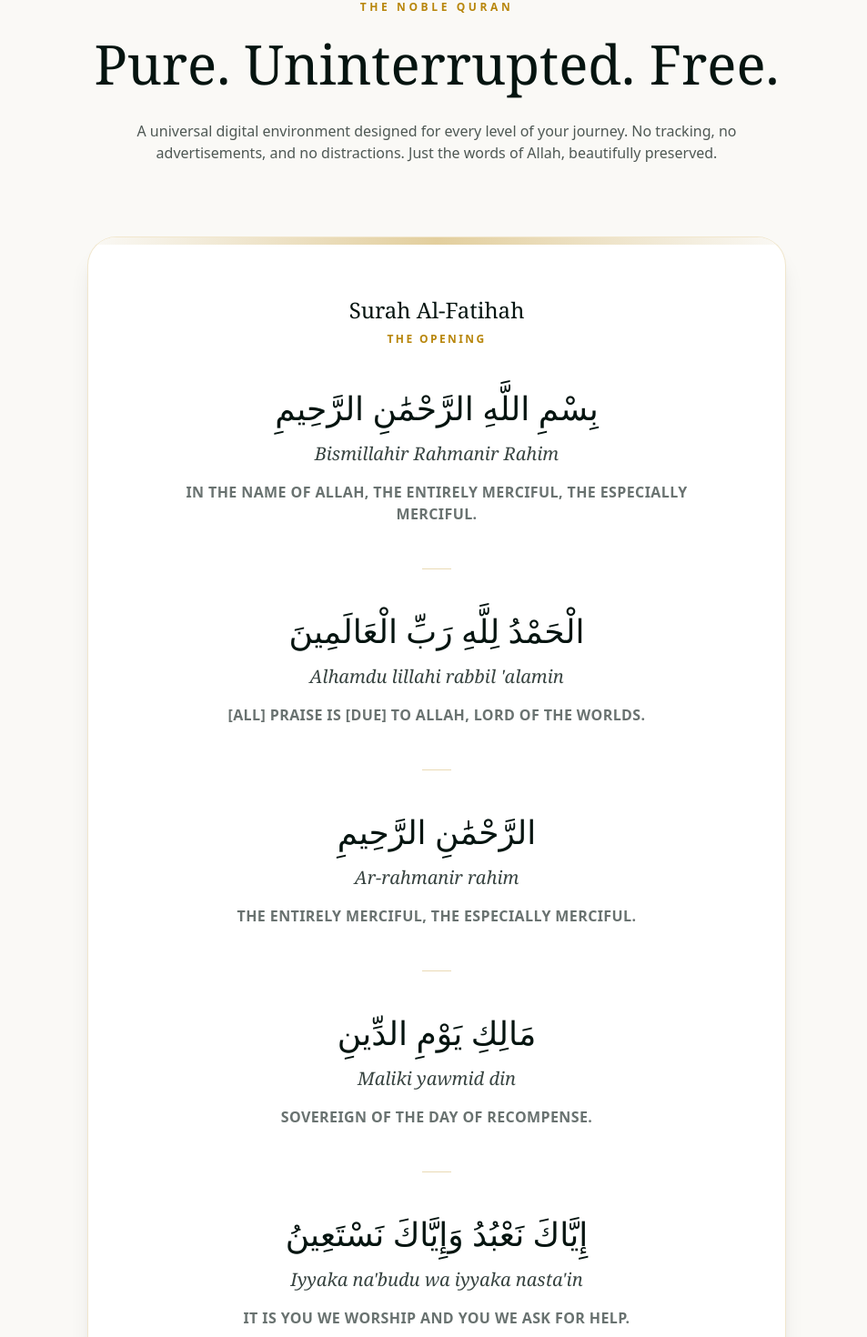
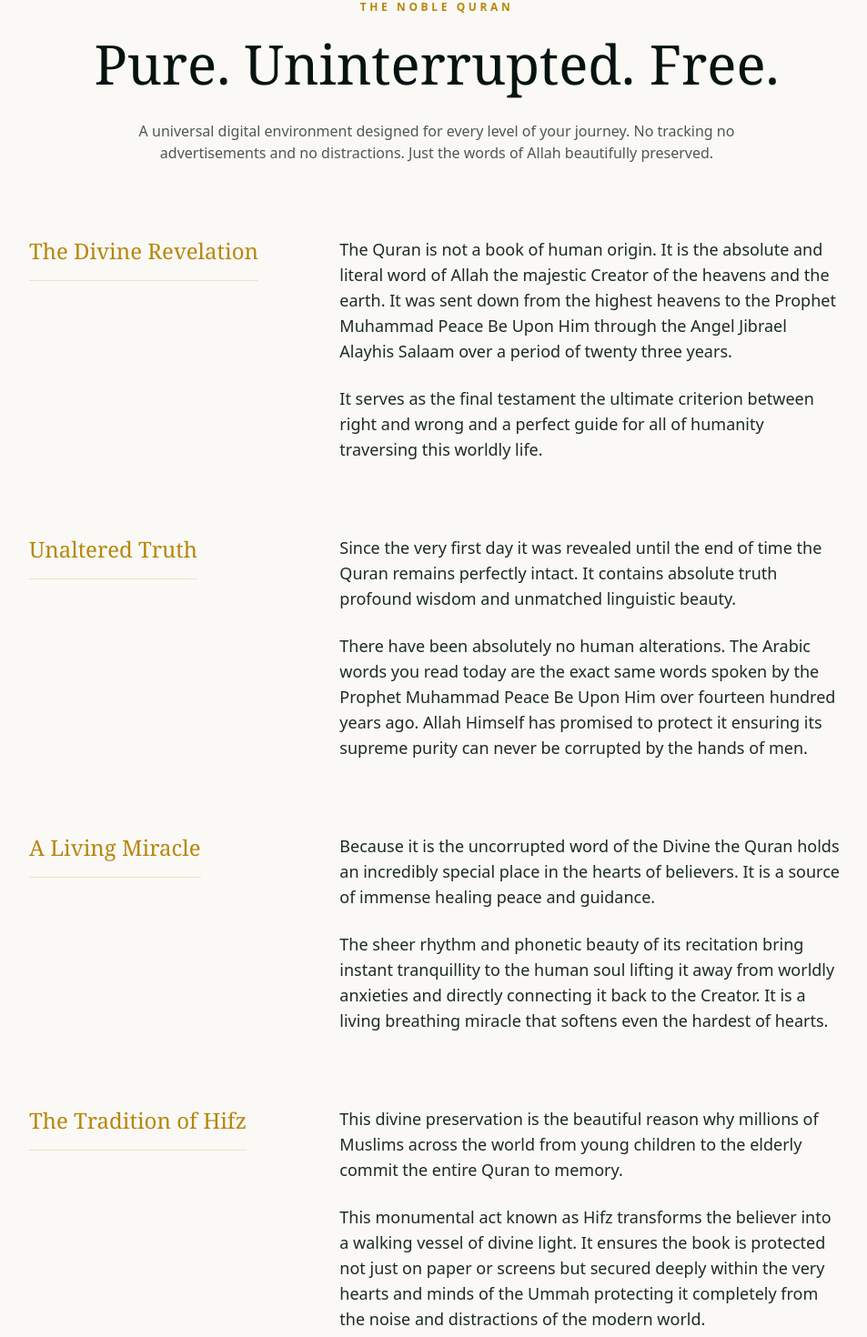
Before and after one commit to amanahco/amanah-web, a Next.js app: page /quran in a window 1280 px wide. Shown: the part 160-1630 px from the top of the page at 91% size, without its empty margins (160-1113 px from the left). Built offline with nearby package versions, Linux system fonts and the light colour scheme.

Commit message:
refactor(quran): enhance UI copy for the Quran Portal, improving clarity and readability by refining phrasing, updating section titles, and removing unnecessary punctuation

```diff
--- a/app/quran/page.tsx
+++ b/app/quran/page.tsx
@@ -1,9 +1,9 @@
 /**
- * UI: Amanah Web Storefront - The Quran Portal
- * Description: A universal, beginner-friendly sanctuary for reading and downloading the Quran.
+ * UI: Amanah Web Storefront The Quran Portal
+ * Description: A universal beginner friendly sanctuary for reading and downloading the Quran.
  * External download link implemented via Vercel Blob storage.
  * STRICT PROTOCOL APPLIED: UK English only. Pure Islamic terminology.
- * Amanah Collective Ltd ©️ 2026
+ * Amanah Collective Ltd ©️ 2026. All Rights Reserved.
  */
 
 import React from 'react';
@@ -27,17 +27,90 @@ export default function QuranPortal() {
           Pure. Uninterrupted. Free.
         </h1>
         <p className="max-w-2xl text-sm md:text-base text-[#051410]/70 leading-loose">
-          A universal digital environment designed for every level of your journey. No tracking, no advertisements, and no distractions. Just the words of Allah, beautifully preserved.
+          A universal digital environment designed for every level of your journey. No tracking no advertisements and no distractions. Just the words of Allah beautifully preserved.
         </p>
       </div>
 
-      {/* The Reading Gateway - Full Surah Al-Fatihah */}
+      {/* The Story of Revelation */}
+      <div className="w-full max-w-4xl flex flex-col gap-16 md:gap-20 mb-24 text-left">
+
+        {/* The Divine Revelation */}
+        <div className="flex flex-col md:flex-row gap-8 md:gap-16 items-start">
+          <div className="md:w-1/3">
+            <h3 className="text-2xl font-serif text-[#B8860B] border-b border-[#B8860B]/20 pb-4 inline-block">
+              The Divine Revelation
+            </h3>
+          </div>
+          <div className="md:w-2/3">
+            <p className="text-base md:text-lg leading-relaxed text-[#051410]/90 mb-6">
+              The Quran is not a book of human origin. It is the absolute and literal word of Allah the majestic Creator of the heavens and the earth. It was sent down from the highest heavens to the Prophet Muhammad Peace Be Upon Him through the Angel Jibrael Alayhis Salaam over a period of twenty three years.
+            </p>
+            <p className="text-base md:text-lg leading-relaxed text-[#051410]/90">
+              It serves as the final testament the ultimate criterion between right and wrong and a perfect guide for all of humanity traversing this worldly life.
+            </p>
+          </div>
+        </div>
+
+        {/* The Unaltered Truth */}
+        <div className="flex flex-col md:flex-row gap-8 md:gap-16 items-start">
+          <div className="md:w-1/3">
+            <h3 className="text-2xl font-serif text-[#B8860B] border-b border-[#B8860B]/20 pb-4 inline-block">
+              Unaltered Truth
+            </h3>
+          </div>
+          <div className="md:w-2/3">
+            <p className="text-base md:text-lg leading-relaxed text-[#051410]/90 mb-6">
+              Since the very first day it was revealed until the end of time the Quran remains perfectly intact. It contains absolute truth profound wisdom and unmatched linguistic beauty.
+            </p>
+            <p className="text-base md:text-lg leading-relaxed text-[#051410]/90">
+              There have been absolutely no human alterations. The Arabic words you read today are the exact same words spoken by the Prophet Muhammad Peace Be Upon Him over fourteen hundred years ago. Allah Himself has promised to protect it ensuring its supreme purity can never be corrupted by the hands of men.
+            </p>
+          </div>
+        </div>
+
+        {/* A Living Miracle */}
+        <div className="flex flex-col md:flex-row gap-8 md:gap-16 items-start">
+          <div className="md:w-1/3">
+            <h3 className="text-2xl font-serif text-[#B8860B] border-b border-[#B8860B]/20 pb-4 inline-block">
+              A Living Miracle
+            </h3>
+          </div>
+          <div className="md:w-2/3">
+            <p className="text-base md:text-lg leading-relaxed text-[#051410]/90 mb-6">
+              Because it is the uncorrupted word of the Divine the Quran holds an incredibly special place in the hearts of believers. It is a source of immense healing peace and guidance.
+            </p>
+            <p className="text-base md:text-lg leading-relaxed text-[#051410]/90">
+              The sheer rhythm and phonetic beauty of its recitation bring instant tranquillity to the human soul lifting it away from worldly anxieties and directly connecting it back to the Creator. It is a living breathing miracle that softens even the hardest of hearts.
+            </p>
+          </div>
+        </div>
+
+        {/* The Tradition of Hifz */}
+        <div className="flex flex-col md:flex-row gap-8 md:gap-16 items-start">
+          <div className="md:w-1/3">
+            <h3 className="text-2xl font-serif text-[#B8860B] border-b border-[#B8860B]/20 pb-4 inline-block">
+              The Tradition of Hifz
+            </h3>
+          </div>
+          <div className="md:w-2/3">
+            <p className="text-base md:text-lg leading-relaxed text-[#051410]/90 mb-6">
+              This divine preservation is the beautiful reason why millions of Muslims across the world from young children to the elderly commit the entire Quran to memory.
+            </p>
+            <p className="text-base md:text-lg leading-relaxed text-[#051410]/90">
+              This monumental act known as Hifz transforms the believer into a walking vessel of divine light. It ensures the book is protected not just on paper or screens but secured deeply within the very hearts and minds of the Ummah protecting it completely from the noise and distractions of the modern world.
+            </p>
+          </div>
+        </div>
+
+      </div>
+
+      {/* The Reading Gateway Surah Al Fatihah */}
       <div className="w-full max-w-3xl bg-white border border-[#B8860B]/20 rounded-[2rem] shadow-xl p-10 md:p-16 mb-20 relative overflow-hidden">
         {/* Subtle decorative background element */}
         <div className="absolute top-0 left-0 w-full h-2 bg-gradient-to-r from-[#FAF9F6] via-[#B8860B]/40 to-[#FAF9F6]"></div>
 
         <div className="text-center mb-12">
-           <h3 className="text-xl md:text-2xl font-serif text-[#051410] mb-2">Surah Al-Fatihah</h3>
+           <h3 className="text-xl md:text-2xl font-serif text-[#051410] mb-2">Surah Al Fatihah</h3>
            <p className="text-[#B8860B] text-[10px] md:text-xs font-bold tracking-[0.2em] uppercase">The Opening</p>
         </div>
 
@@ -51,7 +124,7 @@ export default function QuranPortal() {
                Bismillahir Rahmanir Rahim
              </p>
              <p className="text-sm md:text-base text-[#051410]/60 uppercase tracking-wide text-[10px] font-bold">
-               In the name of Allah, the Entirely Merciful, the Especially Merciful.
+               In the name of Allah the Entirely Merciful the Especially Merciful.
              </p>
           </div>
 
@@ -66,7 +139,7 @@ export default function QuranPortal() {
                Alhamdu lillahi rabbil 'alamin
              </p>
              <p className="text-sm md:text-base text-[#051410]/60 uppercase tracking-wide text-[10px] font-bold">
-               [All] praise is [due] to Allah, Lord of the worlds.
+               [All] praise is [due] to Allah Lord of the worlds.
              </p>
           </div>
 
@@ -78,10 +151,10 @@ export default function QuranPortal() {
                الرَّحْمَٰنِ الرَّحِيمِ
              </p>
              <p className="text-[#051410]/80 font-serif italic text-lg md:text-xl">
-               Ar-rahmanir rahim
+               Ar rahmanir rahim
              </p>
              <p className="text-sm md:text-base text-[#051410]/60 uppercase tracking-wide text-[10px] font-bold">
-               The Entirely Merciful, the Especially Merciful.
+               The Entirely Merciful the Especially Merciful.
              </p>
           </div>
 
@@ -141,20 +214,20 @@ export default function QuranPortal() {
                Siratal ladhina an'amta 'alayhim ghayril maghdubi 'alayhim walad dallin
              </p>
              <p className="text-sm md:text-base text-[#051410]/60 uppercase tracking-wide text-[10px] font-bold">
-               The path of those upon whom You have bestowed favour, not of those who have evoked [Your] anger or of those who are astray.
+               The path of those upon whom You have bestowed favour not of those who have evoked [Your] anger or of those who are astray.
              </p>
           </div>
         </div>
       </div>
 
-      {/* The Download Section (The Noble Gift) */}
+      {/* The Download Section The Noble Gift */}
       <div className="w-full max-w-4xl grid grid-cols-1 md:grid-cols-2 gap-12 items-center bg-[#051410] rounded-[2rem] p-10 md:p-14 shadow-2xl relative overflow-hidden">
          <div className="absolute top-0 right-0 w-48 h-48 bg-[#B8860B]/10 rounded-bl-[100px] blur-3xl"></div>
 
          <div className="relative z-10 flex flex-col gap-6 text-left">
            <h3 className="text-3xl font-serif text-[#B8860B]">Carry the Sanctuary.</h3>
            <p className="text-[#FAF9F6]/80 text-sm leading-relaxed">
-             We believe the highest honour is to share the Quran freely. Download the complete text in the beautiful Indo-Pak script directly to your device. It is a permanent gift from Amanah, ensuring you have access to the words of Allah wherever you go, completely free of surveillance.
+             We believe the highest honour is to share the Quran freely. Download the complete text in the beautiful Indo Pak script directly to your device. It is a permanent gift from Amanah ensuring you have access to the words of Allah wherever you go completely free of surveillance.
            </p>
          </div>
 
```
